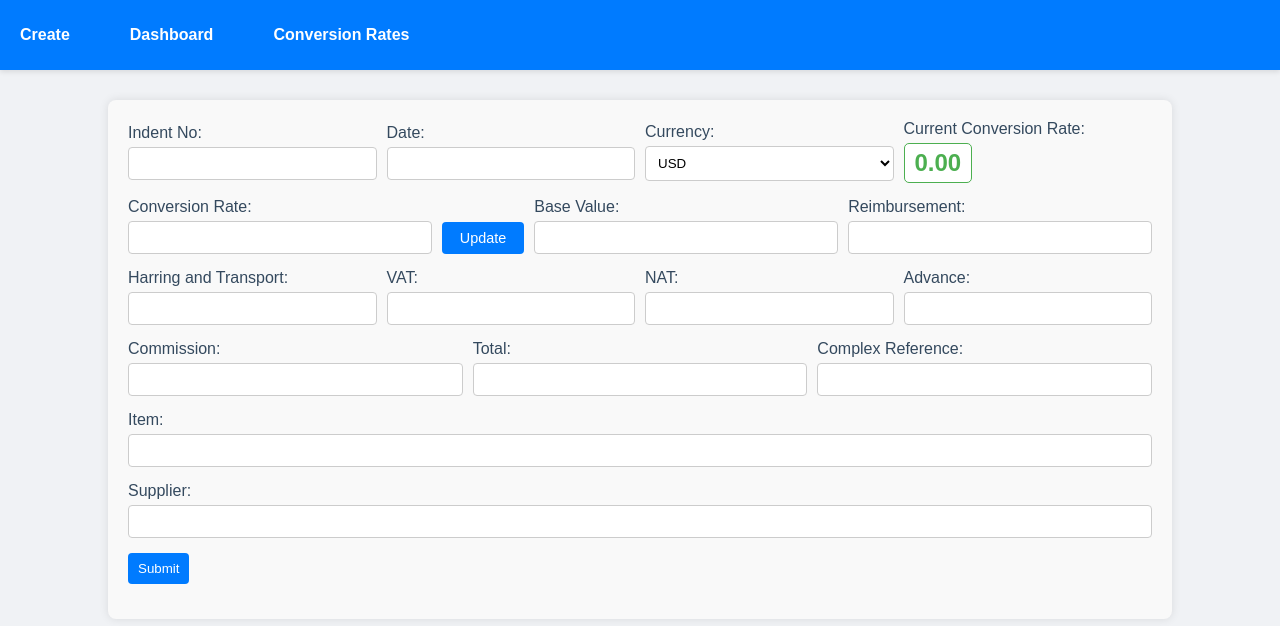
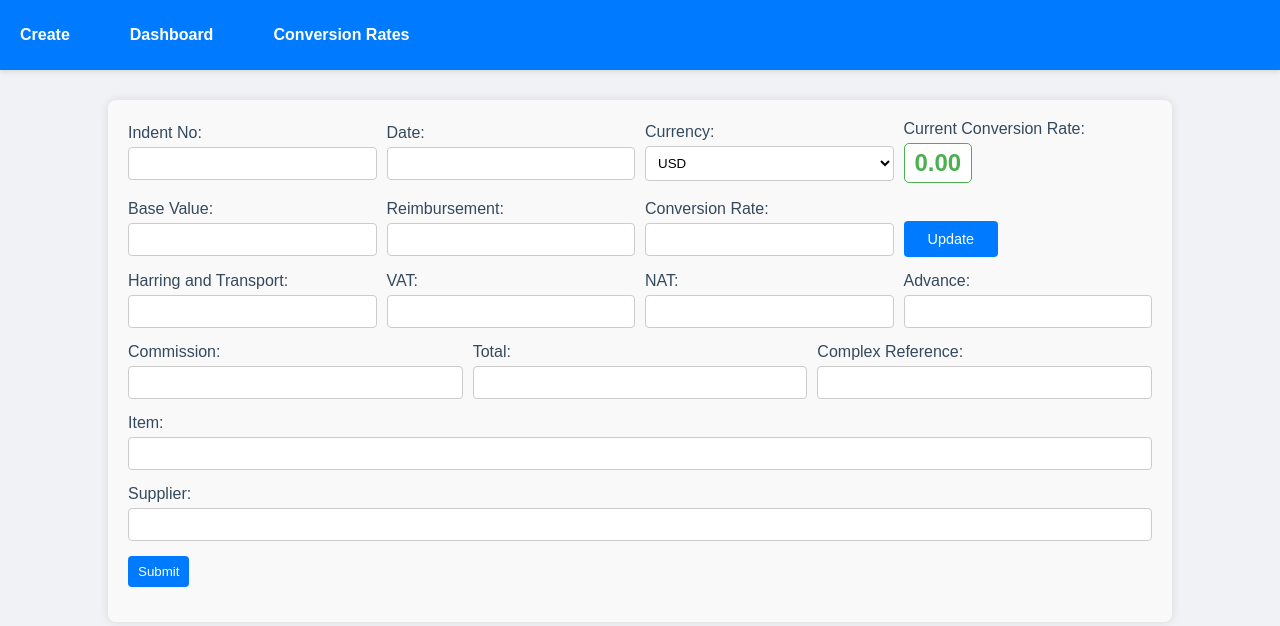
Before and after one commit to dgyrsenevirathne/ceb-indent-management-System, a website: page public/index.html in a window 1280 px wide. Drawn offline with nearby package versions, Linux system fonts and the light colour scheme; no server answers.

Commit message:
edit position of the form fields

```diff
--- a/public/css/styles.css
+++ b/public/css/styles.css
@@ -161,7 +161,7 @@ button:active {
 }
 
 #updateConversionRateButton {
-    padding: 8px 18px;
+    padding: 10px 24px;
     font-size: 0.9em;
     margin-top: 23px;
 }
--- a/public/index.html
+++ b/public/index.html
@@ -54,20 +54,24 @@
             <div class="row">
 
                 <div class="col">
-                    <label for="conversionRate">Conversion Rate:</label>
-                    <input type="number" id="conversionRate" name="conversionRate" step="0.01">
-                </div>
-                <div>
-                    <button type="button" id="updateConversionRateButton">Update</button>
-                </div>
-                <div class="col">
                     <label for="baseValue">Base Value:</label>
                     <input type="number" id="baseValue" name="baseValue" step="0.01">
                 </div>
+
                 <div class="col">
                     <label for="reimbursement">Reimbursement:</label>
                     <input type="number" id="reimbursement" name="reimbursement" step="0.01">
                 </div>
+
+                <div class="col">
+                    <label for="conversionRate">Conversion Rate:</label>
+                    <input type="number" id="conversionRate" name="conversionRate" step="0.01">
+                </div>
+
+                <div class="col">
+                    <button type="button" id="updateConversionRateButton">Update</button>
+                </div>
+
             </div>
 
             <!-- Harring and Transport, VAT, NAT, Advance, Reimbursement -->
```
